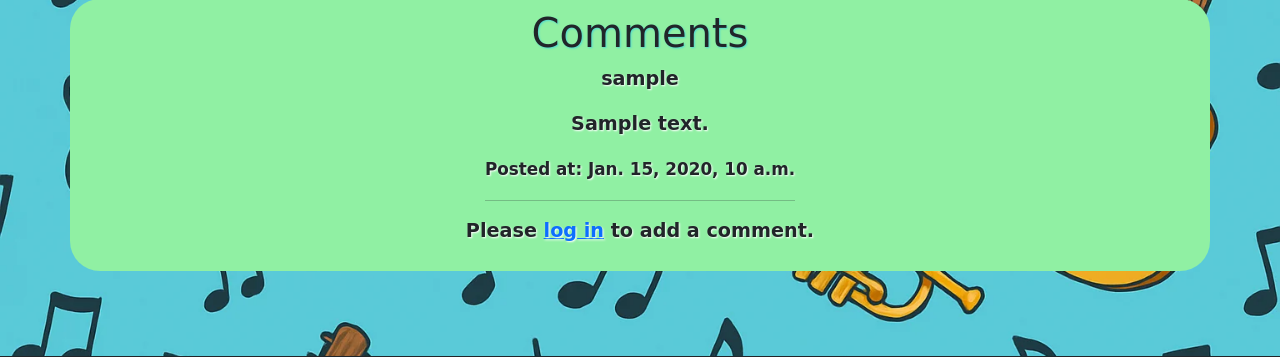
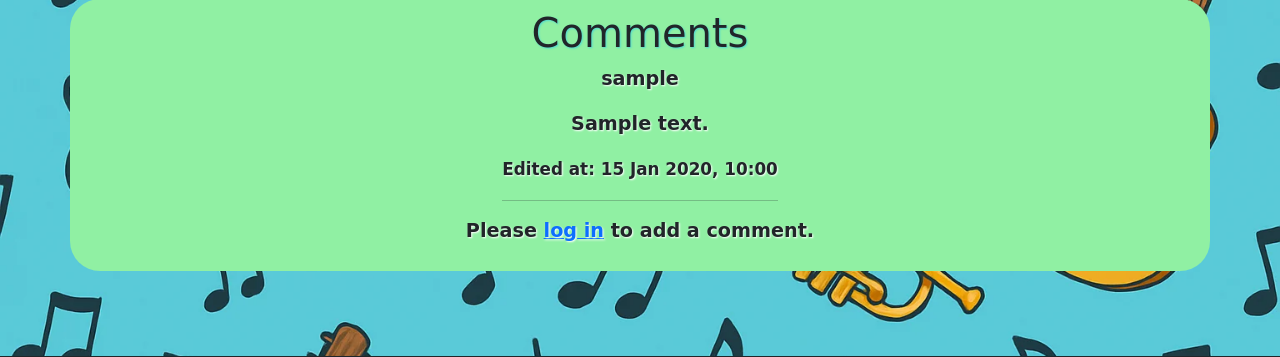
Before and after one commit to chloejones9464/whats-on, a Django app: page /events/1/ in a window 1280 px wide. Shown: the part 388-745 px from the top of the page. Run offline with Django 4.2, Linux system fonts and the light colour scheme; tables that the repository leaves empty hold one stand-in row (values such as "Sample post"); some libraries are stand-ins or nearby versions; some web fonts are replaced.

Commit message:
Add timestamp feature to edited comments

```diff
--- a/events/models.py
+++ b/events/models.py
@@ -33,6 +33,8 @@ class Comment(models.Model):
     user = models.ForeignKey(User, on_delete=models.CASCADE)
     content = models.TextField()
     posted_at = models.DateTimeField(auto_now_add=True)
+    updated_at = models.DateTimeField(auto_now=True)
+    manually_edited = models.BooleanField(default=False)
     approved = models.BooleanField(default=False)
 
     def __str__(self):
--- a/events/templates/events/event_detail.html
+++ b/events/templates/events/event_detail.html
@@ -17,6 +17,7 @@
     <h2>Comments</h2>
 
     {% for comment in comments %}
+
     {% if comment.approved or comment.user == user %}
     <div class="comment {% if not comment.approved %}pending-comment{% endif %}">
         <p><strong>{{ comment.user.username }}</strong></p>
@@ -34,7 +35,12 @@
         <p>{{ comment.content }}</p>
         {% endif %}
 
-            <p><small>Posted at: {{ comment.posted_at }}</small></p>
+        {% if comment.manually_edited %}
+        <small>Edited at: {{ comment.updated_at|date:"d M Y, H:i" }}</small>
+        {% else %}
+        <small>Posted at: {{ comment.posted_at|date:"d M Y, H:i" }}</small>
+        {% endif %}
+
 
         {% if not comment.approved and comment.user == user %}
         <p><em>(Pending approval)</em></p>
--- a/events/views.py
+++ b/events/views.py
@@ -113,6 +113,7 @@ def event_detail(request, pk):
             updated_text = request.POST.get('updated_content')
             comment = get_object_or_404(Comment, id=comment_id, user=request.user)
             comment.content = updated_text
+            comment.manually_edited = True
             comment.save()
             return redirect('event_detail', pk=pk)
 
--- a/whats_on/settings.py
+++ b/whats_on/settings.py
@@ -28,7 +28,7 @@ TEMPLATES_DIR = os.path.join(BASE_DIR, 'templates')
 SECRET_KEY = 'django-insecure-(b+%5^bqj-gneg9ltm##&oj2w=*v-(s5d$2=pue!ssb^wa#+8*'
 
 # SECURITY WARNING: don't run with debug turned on in production!
-DEBUG = True
+DEBUG = False
 
 ALLOWED_HOSTS = [
     '.herokuapp.com',
```
Also changed, not shown: events/migrations/0008_comment_updated_at.py (added), events/migrations/0009_comment_manually_edited.py (added). Lines whose indentation alone changed are shown as unchanged.
